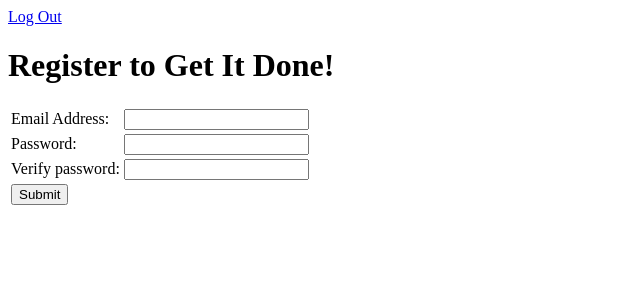
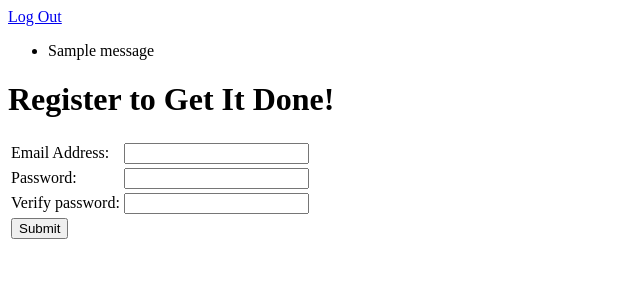
Before and after one commit to Kristinthecatlady/get-it-done, a Flask app: page /register in a window 1280 px wide. Shown: the top 300 px of the page, without its empty margins (0-640 px from the left). Run offline with Flask 2, Linux system fonts and the light colour scheme; tables that the repository leaves empty hold one stand-in row (values such as "Sample post"); one stand-in notice (Sample message) is shown.

Commit message:
Finished Part 8

```diff
--- a/main.py
+++ b/main.py
@@ -1,4 +1,4 @@
-from flask import Flask, request, redirect, render_template, session
+from flask import Flask, request, redirect, render_template, session, flash
 from flask_sqlalchemy import SQLAlchemy
 
 app = Flask(__name__)
@@ -45,10 +45,10 @@ def login():
         user = User.query.filter_by(email=email).first()
         if user and user.password == password:
             session['email'] = email
+            flash("Logged In")
             return redirect('/')
         else:
-            #TODO - *Message about why login failed*
-            return '<h1>Error!</h1>'
+            flash('User or password incorrect, or user does not exist', 'error')
 
     return render_template('login.html')
 
--- a/templates/base.html
+++ b/templates/base.html
@@ -2,11 +2,29 @@
 <html>
     <head>
         <title>{{title}}</title>
+        <style>
+        .error {
+            color:red;
+            }
+        </style>
     </head>
 <body>
     <div>
         <a href="/logout">Log Out</a>
     </div>
+
+    {% with messages = get_flashed_messages(with_categories=True) %}
+        <ul>
+        {% for category, message in messages %}
+            <li class="{{category}}">{{message}}</li>
+        {% endfor %}
+        </ul>
+    {% endwith %}
+
+
+
+
+
     {% block content %}
     {% endblock %}
 
```
